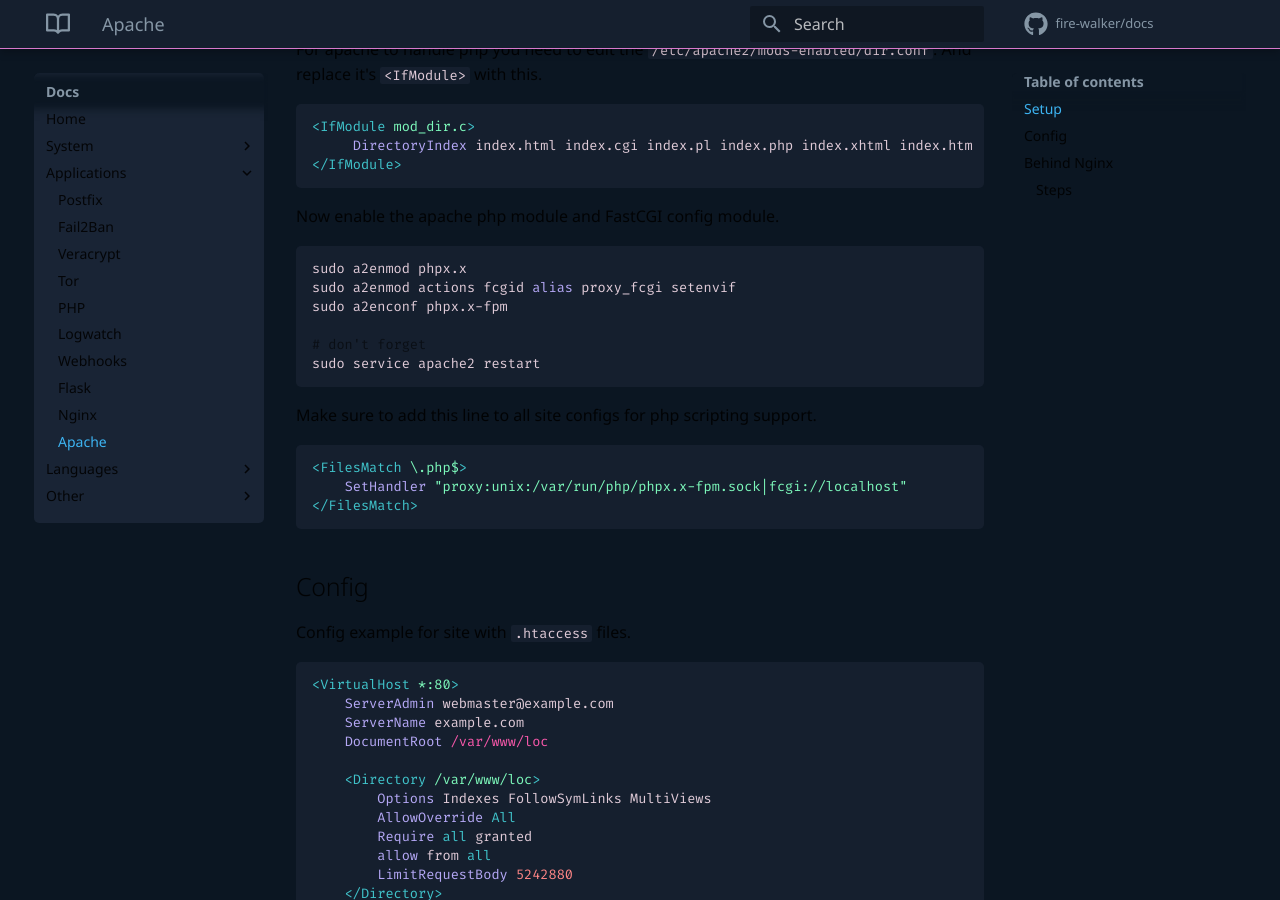
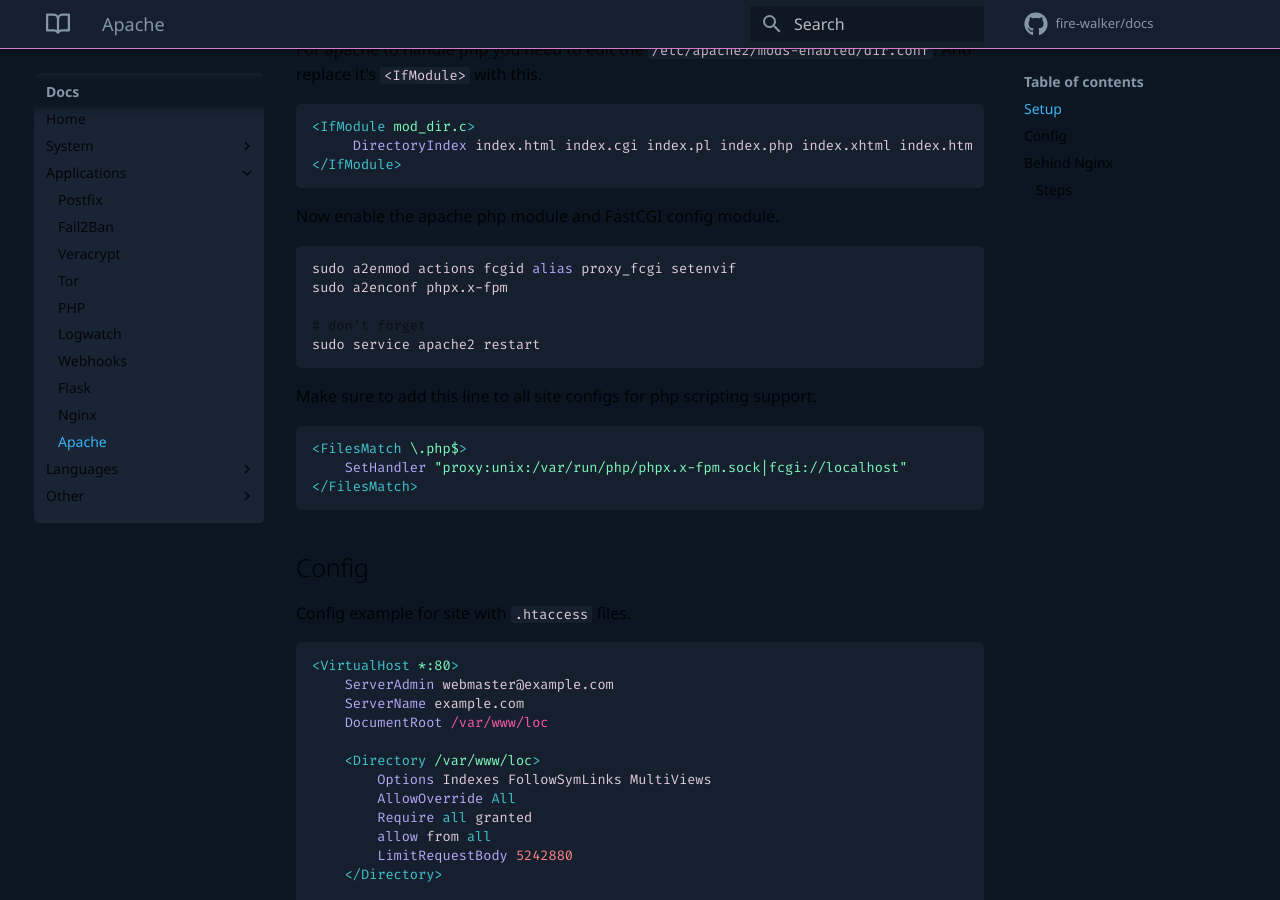
Before and after one commit to fire-walker/docs, an MkDocs documentation site: the page built from docs/pages/apache.md, in a window 1280 px wide and 900 px high, scrolled down 350 px. Built offline with MkDocs 1.6.1 and Material for MkDocs 9.7.7, drawn with Linux system fonts in a browser that asks for light colours; comment, search, counter and statistics services are not loaded.

Commit message:
Update apache.md

````diff
--- a/docs/pages/apache.md
+++ b/docs/pages/apache.md
@@ -18,7 +18,6 @@ For apache to handle php you need to edit the `/etc/apache2/mods-enabled/dir.con
 Now enable the apache php module and FastCGI config module.
 
 ```bash
-sudo a2enmod phpx.x
 sudo a2enmod actions fcgid alias proxy_fcgi setenvif
 sudo a2enconf phpx.x-fpm
 
````
